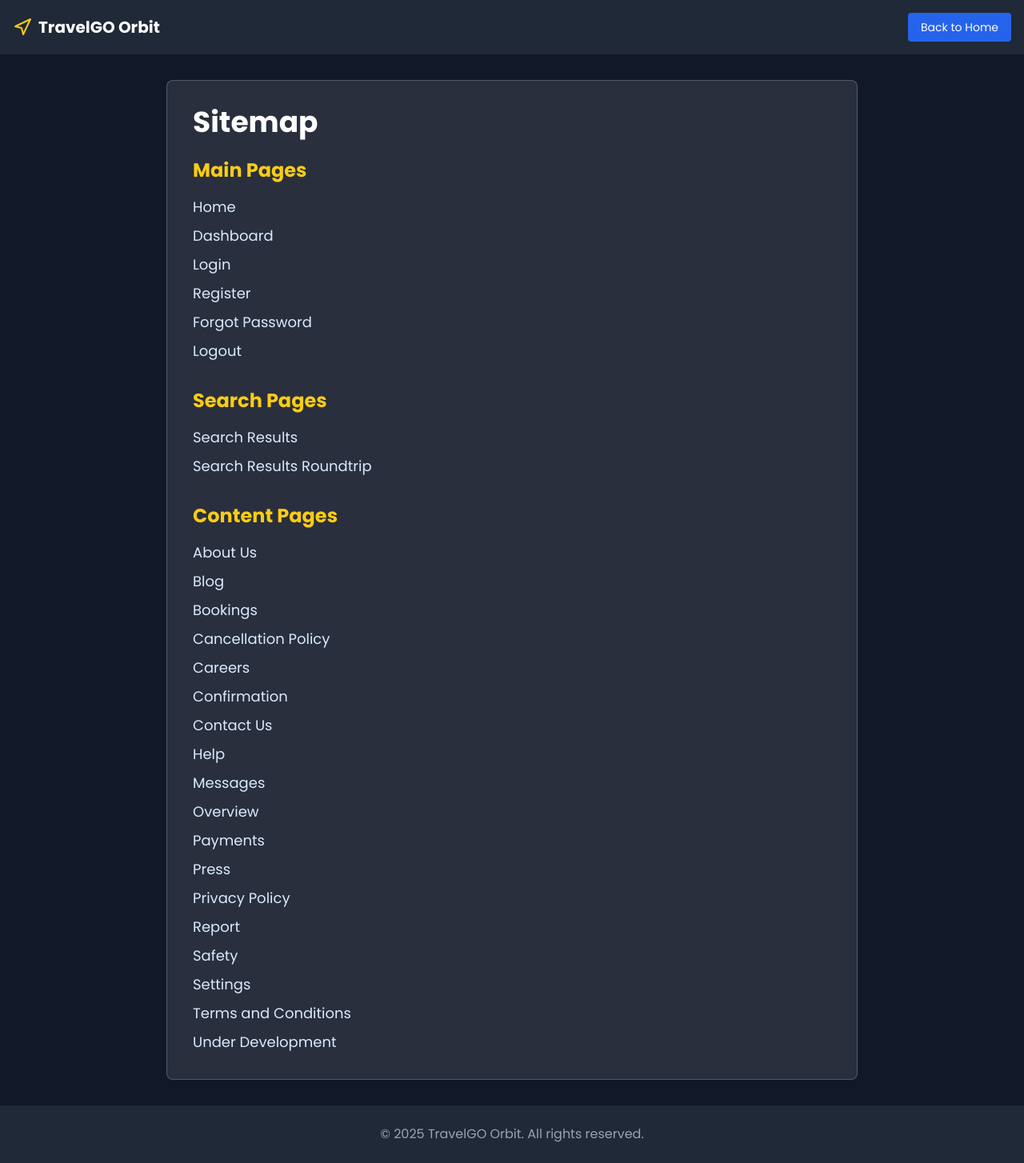
After one commit to PoloTheFirst/SBA_PROJECT, a PHP site: page /content_page/sitemap.php in a window 1280 px wide. The commit adds this page. Shown: the whole page at 80% size. Run offline with PHP 8.4, Linux system fonts and the light colour scheme; some libraries are stand-ins or nearby versions.

Commit message:
sitemap added

```diff
--- a/content_page/about.php
+++ b/content_page/about.php
@@ -82,7 +82,7 @@ if (session_status() == PHP_SESSION_NONE) {
     <!-- Footer -->
     <footer class="bg-gray-800 text-white py-6 mt-auto">
         <div class="container mx-auto px-4 text-center">
-            <p class="text-gray-400">&copy; 2023 TravelGO Orbit. All rights reserved.</p>
+            <p class="text-gray-400">&copy; 2025 TravelGO Orbit. All rights reserved.</p>
         </div>
     </footer>
 
--- a/content_page/blog.php
+++ b/content_page/blog.php
@@ -77,7 +77,7 @@ if (session_status() == PHP_SESSION_NONE) {
     <!-- Footer -->
     <footer class="bg-gray-800 text-white py-6 mt-auto">
         <div class="container mx-auto px-4 text-center">
-            <p class="text-gray-400">&copy; 2023 TravelGO Orbit. All rights reserved.</p>
+            <p class="text-gray-400">&copy; 2025 TravelGO Orbit. All rights reserved.</p>
         </div>
     </footer>
 
--- a/content_page/bookings.php
+++ b/content_page/bookings.php
@@ -76,7 +76,7 @@ if (session_status() == PHP_SESSION_NONE) {
     <!-- Footer -->
     <footer class="bg-gray-800 text-white py-6 mt-auto">
         <div class="container mx-auto px-4 text-center">
-            <p class="text-gray-400">&copy; 2023 TravelGO Orbit. All rights reserved.</p>
+            <p class="text-gray-400">&copy; 2025 TravelGO Orbit. All rights reserved.</p>
         </div>
     </footer>
 
--- a/content_page/cancellation.php
+++ b/content_page/cancellation.php
@@ -80,7 +80,7 @@ if (session_status() == PHP_SESSION_NONE) {
     <!-- Footer -->
     <footer class="bg-gray-800 text-white py-6 mt-auto">
         <div class="container mx-auto px-4 text-center">
-            <p class="text-gray-400">&copy; 2023 TravelGO Orbit. All rights reserved.</p>
+            <p class="text-gray-400">&copy; 2025 TravelGO Orbit. All rights reserved.</p>
         </div>
     </footer>
 
--- a/content_page/careers.php
+++ b/content_page/careers.php
@@ -77,7 +77,7 @@ if (session_status() == PHP_SESSION_NONE) {
     <!-- Footer -->
     <footer class="bg-gray-800 text-white py-6 mt-auto">
         <div class="container mx-auto px-4 text-center">
-            <p class="text-gray-400">&copy; 2023 TravelGO Orbit. All rights reserved.</p>
+            <p class="text-gray-400">&copy; 2025 TravelGO Orbit. All rights reserved.</p>
         </div>
     </footer>
 
--- a/content_page/confirmation.php
+++ b/content_page/confirmation.php
@@ -102,7 +102,7 @@ unset($_SESSION['booking_reference']);
     <!-- Footer -->
     <footer class="bg-gray-800 text-white py-6 mt-auto">
         <div class="container mx-auto px-4 text-center">
-            <p class="text-gray-400">&copy; 2023 TravelGO Orbit. All rights reserved.</p>
+            <p class="text-gray-400">&copy; 2025 TravelGO Orbit. All rights reserved.</p>
         </div>
     </footer>
 
--- a/content_page/contact.php
+++ b/content_page/contact.php
@@ -75,7 +75,7 @@ if (session_status() == PHP_SESSION_NONE) {
     <!-- Footer -->
     <footer class="bg-gray-800 text-white py-6 mt-auto">
         <div class="container mx-auto px-4 text-center">
-            <p class="text-gray-400">&copy; 2023 TravelGO Orbit. All rights reserved.</p>
+            <p class="text-gray-400">&copy; 2025 TravelGO Orbit. All rights reserved.</p>
         </div>
     </footer>
 
--- a/content_page/help.php
+++ b/content_page/help.php
@@ -77,7 +77,7 @@ if (session_status() == PHP_SESSION_NONE) {
     <!-- Footer -->
     <footer class="bg-gray-800 text-white py-6 mt-auto">
         <div class="container mx-auto px-4 text-center">
-            <p class="text-gray-400">&copy; 2023 TravelGO Orbit. All rights reserved.</p>
+            <p class="text-gray-400">&copy; 2025 TravelGO Orbit. All rights reserved.</p>
         </div>
     </footer>
 
--- a/content_page/messages.php
+++ b/content_page/messages.php
@@ -76,7 +76,7 @@ if (session_status() == PHP_SESSION_NONE) {
     <!-- Footer -->
     <footer class="bg-gray-800 text-white py-6 mt-auto">
         <div class="container mx-auto px-4 text-center">
-            <p class="text-gray-400">&copy; 2023 TravelGO Orbit. All rights reserved.</p>
+            <p class="text-gray-400">&copy; 2025 TravelGO Orbit. All rights reserved.</p>
         </div>
     </footer>
 
--- a/content_page/overview.php
+++ b/content_page/overview.php
@@ -76,7 +76,7 @@ if (session_status() == PHP_SESSION_NONE) {
     <!-- Footer -->
     <footer class="bg-gray-800 text-white py-6 mt-auto">
         <div class="container mx-auto px-4 text-center">
-            <p class="text-gray-400">&copy; 2023 TravelGO Orbit. All rights reserved.</p>
+            <p class="text-gray-400">&copy; 2025 TravelGO Orbit. All rights reserved.</p>
         </div>
     </footer>
 
--- a/content_page/payments.php
+++ b/content_page/payments.php
@@ -76,7 +76,7 @@ if (session_status() == PHP_SESSION_NONE) {
     <!-- Footer -->
     <footer class="bg-gray-800 text-white py-6 mt-auto">
         <div class="container mx-auto px-4 text-center">
-            <p class="text-gray-400">&copy; 2023 TravelGO Orbit. All rights reserved.</p>
+            <p class="text-gray-400">&copy; 2025 TravelGO Orbit. All rights reserved.</p>
         </div>
     </footer>
 
--- a/content_page/press.php
+++ b/content_page/press.php
@@ -74,7 +74,7 @@ if (session_status() == PHP_SESSION_NONE) {
     <!-- Footer -->
     <footer class="bg-gray-800 text-white py-6 mt-auto">
         <div class="container mx-auto px-4 text-center">
-            <p class="text-gray-400">&copy; 2023 TravelGO Orbit. All rights reserved.</p>
+            <p class="text-gray-400">&copy; 2025 TravelGO Orbit. All rights reserved.</p>
         </div>
     </footer>
 
--- a/content_page/privacy.php
+++ b/content_page/privacy.php
@@ -155,7 +155,7 @@ if (session_status() == PHP_SESSION_NONE) {
     <!-- Footer -->
     <footer class="bg-gray-800 text-white py-6 mt-auto">
         <div class="container mx-auto px-4 text-center">
-            <p class="text-gray-400">&copy; 2023 TravelGO Orbit. All rights reserved.</p>
+            <p class="text-gray-400">&copy; 2025 TravelGO Orbit. All rights reserved.</p>
         </div>
     </footer>
 
--- a/content_page/report.php
+++ b/content_page/report.php
@@ -76,7 +76,7 @@ if (session_status() == PHP_SESSION_NONE) {
     <!-- Footer -->
     <footer class="bg-gray-800 text-white py-6 mt-auto">
         <div class="container mx-auto px-4 text-center">
-            <p class="text-gray-400">&copy; 2023 TravelGO Orbit. All rights reserved.</p>
+            <p class="text-gray-400">&copy; 2025 TravelGO Orbit. All rights reserved.</p>
         </div>
     </footer>
 
--- a/content_page/safety.php
+++ b/content_page/safety.php
@@ -76,7 +76,7 @@ if (session_status() == PHP_SESSION_NONE) {
     <!-- Footer -->
     <footer class="bg-gray-800 text-white py-6 mt-auto">
         <div class="container mx-auto px-4 text-center">
-            <p class="text-gray-400">&copy; 2023 TravelGO Orbit. All rights reserved.</p>
+            <p class="text-gray-400">&copy; 2025 TravelGO Orbit. All rights reserved.</p>
         </div>
     </footer>
 
--- a/content_page/settings.php
+++ b/content_page/settings.php
@@ -76,7 +76,7 @@ if (session_status() == PHP_SESSION_NONE) {
     <!-- Footer -->
     <footer class="bg-gray-800 text-white py-6 mt-auto">
         <div class="container mx-auto px-4 text-center">
-            <p class="text-gray-400">&copy; 2023 TravelGO Orbit. All rights reserved.</p>
+            <p class="text-gray-400">&copy; 2025 TravelGO Orbit. All rights reserved.</p>
         </div>
     </footer>
 
--- /dev/null
+++ b/content_page/sitemap.php
@@ -0,0 +1,113 @@
+<?php
+if (session_status() == PHP_SESSION_NONE) {
+    session_start();
+}
+?>
+<!DOCTYPE html>
+<html lang="en">
+<head>
+    <meta charset="UTF-8">
+    <meta name="viewport" content="width=device-width, initial-scale=1.0">
+    <title>Sitemap - TravelGO Orbit</title>
+    <script src="https://cdn.tailwindcss.com"></script>
+    <script src="https://unpkg.com/feather-icons"></script>
+    <style>
+        @import url('https://fonts.googleapis.com/css2?family=Poppins:wght@300;400;500;600;700&display=swap');
+        body {
+            font-family: 'Poppins', sans-serif;
+            background-color: #111827;
+            color: #ffffff;
+        }
+        .content-card {
+            background: rgba(255, 255, 255, 0.1);
+            backdrop-filter: blur(10px);
+            border: 1px solid rgba(255, 255, 255, 0.2);
+        }
+        a {
+            color: #93c5fd;
+            text-decoration: none;
+        }
+        a:hover {
+            color: #3b82f6;
+        }
+    </style>
+</head>
+<body class="min-h-screen bg-gray-900 flex flex-col">
+    <!-- Navigation -->
+    <nav class="bg-gray-800 text-white py-4">
+        <div class="container mx-auto px-4 flex justify-between items-center">
+            <div class="flex items-center space-x-2">
+                <a href="index.php" class="flex items-center space-x-2">
+                    <i data-feather="navigation" class="text-yellow-400"></i>
+                    <span class="text-xl font-bold">TravelGO Orbit</span>
+                </a>
+            </div>
+            <div class="flex items-center space-x-4">
+                <a href="index.php" class="bg-blue-600 hover:bg-blue-700 text-white px-4 py-2 rounded text-sm transition-colors">
+                    Back to Home
+                </a>
+            </div>
+        </div>
+    </nav>
+
+    <div class="container mx-auto px-4 py-8 max-w-4xl flex-grow">
+        <div class="content-card rounded-lg p-8 w-full">
+            <h1 class="text-4xl font-bold text-white mb-6">Sitemap</h1>
+            <div class="space-y-8">
+                <div>
+                    <h2 class="text-2xl font-bold text-yellow-400 mb-4">Main Pages</h2>
+                    <ul class="text-lg text-blue-100 space-y-2">
+                        <li><a href="../index.php">Home</a></li>
+                        <li><a href="../dashboard.php">Dashboard</a></li>
+                        <li><a href="../login.php">Login</a></li>
+                        <li><a href="../register.php">Register</a></li>
+                        <li><a href="../forgot_password.php">Forgot Password</a></li>
+                        <li><a href="../logout.php">Logout</a></li>
+                    </ul>
+                </div>
+                <div>
+                    <h2 class="text-2xl font-bold text-yellow-400 mb-4">Search Pages</h2>
+                    <ul class="text-lg text-blue-100 space-y-2">
+                        <li><a href="../content_page/underdevelop.php">Search Results</a></li>
+                        <li><a href="../search_results_roundtrip.php">Search Results Roundtrip</a></li>
+                    </ul>
+                </div>
+                <div>
+                    <h2 class="text-2xl font-bold text-yellow-400 mb-4">Content Pages</h2>
+                    <ul class="text-lg text-blue-100 space-y-2">
+                        <li><a href="../content_page/about.php">About Us</a></li>
+                        <li><a href="../content_page/blog.php">Blog</a></li>
+                        <li><a href="../content_page/bookings.php">Bookings</a></li>
+                        <li><a href="../content_page/cancellation.php">Cancellation Policy</a></li>
+                        <li><a href="../content_page/careers.php">Careers</a></li>
+                        <li><a href="../content_page/confirmation.php">Confirmation</a></li>
+                        <li><a href="../content_page/contact.php">Contact Us</a></li>
+                        <li><a href="../content_page/help.php">Help</a></li>
+                        <li><a href="../content_page/messages.php">Messages</a></li>
+                        <li><a href="../content_page/overview.php">Overview</a></li>
+                        <li><a href="../content_page/payments.php">Payments</a></li>
+                        <li><a href="../content_page/press.php">Press</a></li>
+                        <li><a href="../content_page/privacy.php">Privacy Policy</a></li>
+                        <li><a href="../content_page/report.php">Report</a></li>
+                        <li><a href="../content_page/safety.php">Safety</a></li>
+                        <li><a href="../content_page/settings.php">Settings</a></li>
+                        <li><a href="../content_page/terms.php">Terms and Conditions</a></li>
+                        <li><a href="../content_page/underdevelop.php">Under Development</a></li>
+                    </ul>
+                </div>
+            </div>
+        </div>
+    </div>
+
+    <!-- Footer -->
+    <footer class="bg-gray-800 text-white py-6 mt-auto">
+        <div class="container mx-auto px-4 text-center">
+            <p class="text-gray-400">&copy; 2025 TravelGO Orbit. All rights reserved.</p>
+        </div>
+    </footer>
+
+    <script>
+        feather.replace();
+    </script>
+</body>
+</html>
--- a/content_page/terms.php
+++ b/content_page/terms.php
@@ -129,7 +129,7 @@ if (session_status() == PHP_SESSION_NONE) {
     <!-- Footer -->
     <footer class="bg-gray-800 text-white py-6 mt-auto">
         <div class="container mx-auto px-4 text-center">
-            <p class="text-gray-400">&copy; 2023 TravelGO Orbit. All rights reserved.</p>
+            <p class="text-gray-400">&copy; 2025 TravelGO Orbit. All rights reserved.</p>
         </div>
     </footer>
 
--- a/content_page/underdevelop.php
+++ b/content_page/underdevelop.php
@@ -115,7 +115,7 @@ if (session_status() == PHP_SESSION_NONE) {
     <!-- Footer -->
     <footer class="bg-gray-800 text-white py-6 mt-auto">
         <div class="container mx-auto px-4 text-center">
-            <p class="text-gray-400">&copy; 2023 TravelGO Orbit. All rights reserved.</p>
+            <p class="text-gray-400">&copy; 2025 TravelGO Orbit. All rights reserved.</p>
         </div>
     </footer>
 
--- a/index.php
+++ b/index.php
@@ -702,6 +702,7 @@ if (isset($_SESSION['user_id']) && (!isset($_SESSION['username']) || !isset($_SE
                             <li><a href="./content_page/report.php" class="text-gray-400 hover:text-white">Report Issue</a></li>
                             <li><a href="./content_page/terms.php" class="text-gray-400 hover:text-white">Terms of Service</a></li>
                             <li><a href="./content_page/privacy.php" class="text-gray-400 hover:text-white">Privacy Policy</a></li>
+                            <li><a href="./content_page/sitemap.php" class="text-gray-400 hover:text-white">Sitemap</a></li>
                         </ul>
                     </div>
 
```
